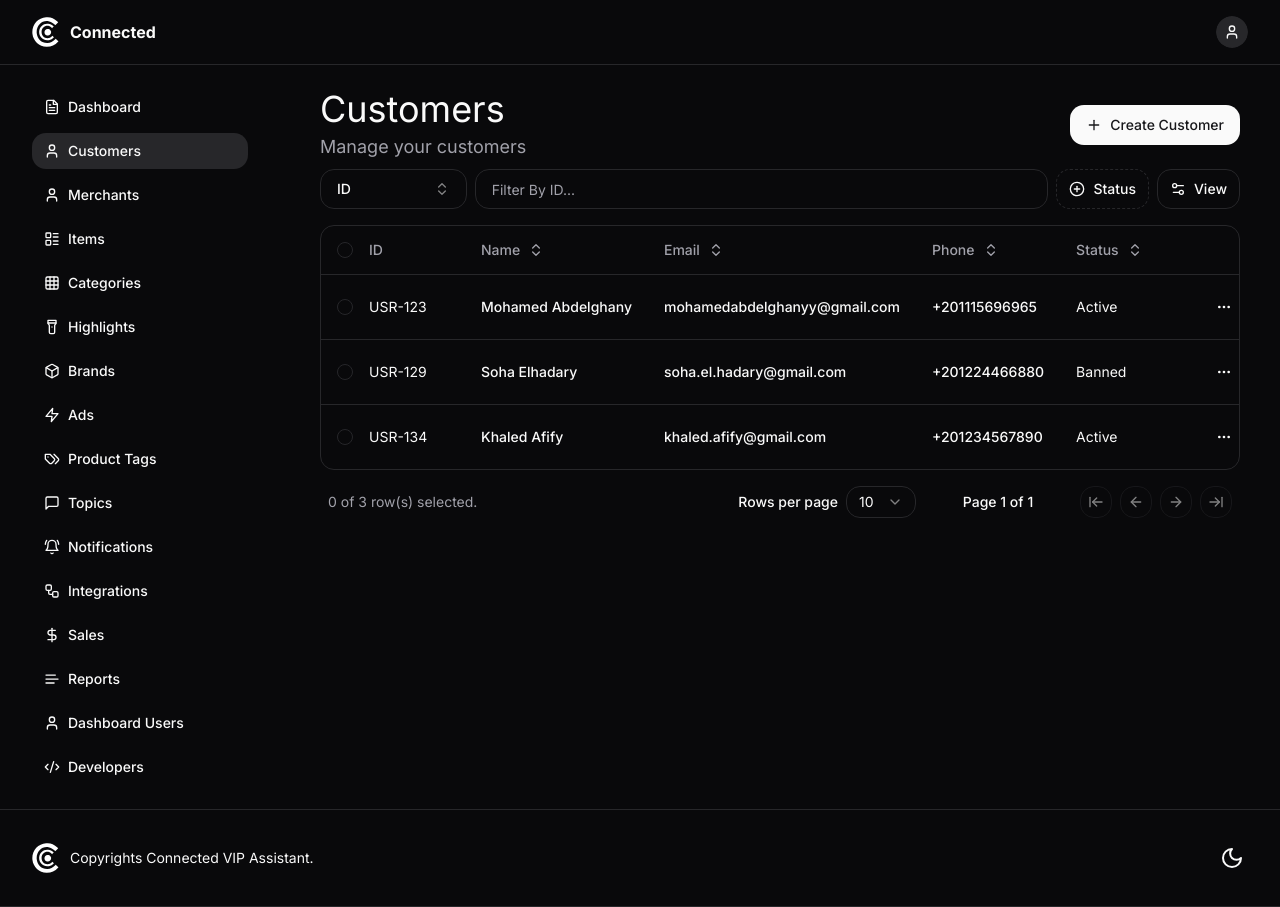
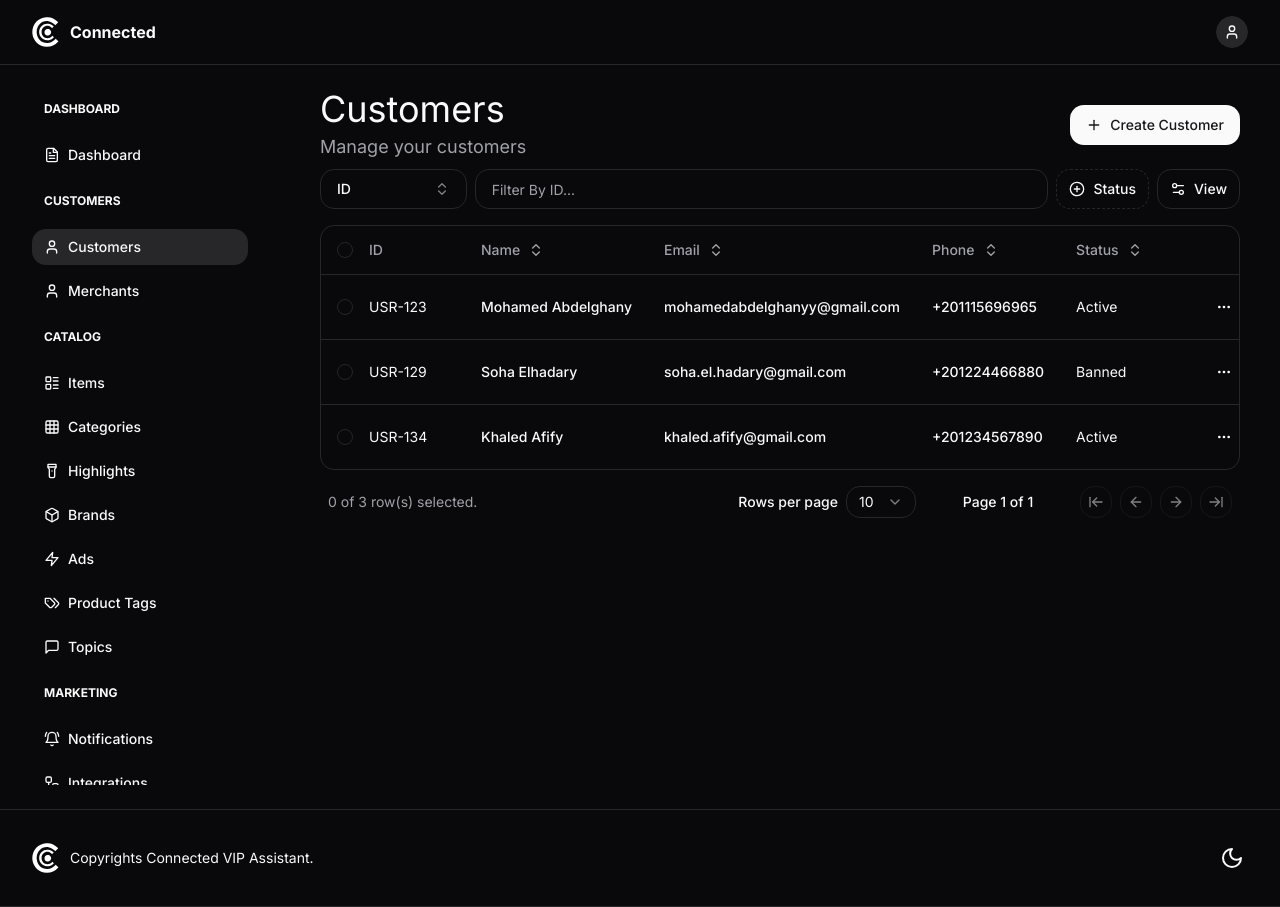
Before and after one commit to MohamedAbdelghanyy/connected-crm, a Next.js app: page /customers in a window 1280 px wide. Built offline with nearby package versions, Linux system fonts and the light colour scheme.

Commit message:
Added Root to NavMenu

```diff
--- a/src/components/nav.tsx
+++ b/src/components/nav.tsx
@@ -3,9 +3,9 @@
 import Link from "next/link"
 import { usePathname } from "next/navigation"
 
+import { Icons } from "@/components/icons"
+import { cn } from "@/lib/utils"
 import { SidebarNavItem } from "@/types"
-import { cn } from "@/lib/utils"
-import { Icons } from "@/components/icons"
 
 interface DashboardNavProps {
   items: SidebarNavItem[]
@@ -23,7 +23,7 @@ export function DashboardNav({ items }: DashboardNavProps) {
       {items.map((item, index) => {
         const Icon = Icons[item.icon || "arrowRight"]
         return (
-          item.href && (
+          item.href ? (
             <Link key={index} href={item.disabled ? "/" : item.href}>
               <span
                 className={cn(
@@ -36,6 +36,17 @@ export function DashboardNav({ items }: DashboardNavProps) {
                 <span>{item.title}</span>
               </span>
             </Link>
+          ) : (
+            <div key={index}>
+              <span
+                className={cn(
+                  "group flex items-center rounded-md px-3 py-3 text-xs font-medium"
+                )}
+              >
+                {/*<Icon className="mr-2 h-4 w-4" />*/}
+                <span style={{textTransform: "uppercase", fontWeight: "bold"}}>{item.title}</span>
+              </span>
+            </div>
           )
         )
       })}
--- a/src/config/dashboard.ts
+++ b/src/config/dashboard.ts
@@ -7,8 +7,14 @@ export const dashboardConfig: DashboardConfig = {
   sidebarNav: [
     {
       title: "Dashboard",
+    },
+    {
+      title: "Dashboard",
       href: "/dashboard",
       icon: "post",
+    },
+    {
+      title: "Customers",
     },
     {
       title: "Customers",
@@ -19,6 +25,9 @@ export const dashboardConfig: DashboardConfig = {
       title: "Merchants",
       href: "/merchants",
       icon: "merchants",
+    },
+    {
+      title: "Catalog",
     },
     {
       title: "Items",
@@ -56,6 +65,9 @@ export const dashboardConfig: DashboardConfig = {
       icon: "topics",
     },
     {
+      title: "Marketing",
+    },
+    {
       title: "Notifications",
       href: "/notifications",
       icon: "notifications",
@@ -67,13 +79,22 @@ export const dashboardConfig: DashboardConfig = {
     },
     {
       title: "Sales",
+    },
+    {
+      title: "Sales",
       href: "/sales",
       icon: "sales",
     },
     {
       title: "Reports",
+    },
+    {
+      title: "Reports",
       href: "/reports",
       icon: "reports",
+    },
+    {
+      title: "Internal System",
     },
     {
       title: "Dashboard Users",
--- a/src/types/index.d.ts
+++ b/src/types/index.d.ts
@@ -23,7 +23,7 @@ export type SidebarNavItem = {
     }
   | {
       href?: string
-      items: NavLink[]
+      items?: NavLink[]
     }
 )
 
```
